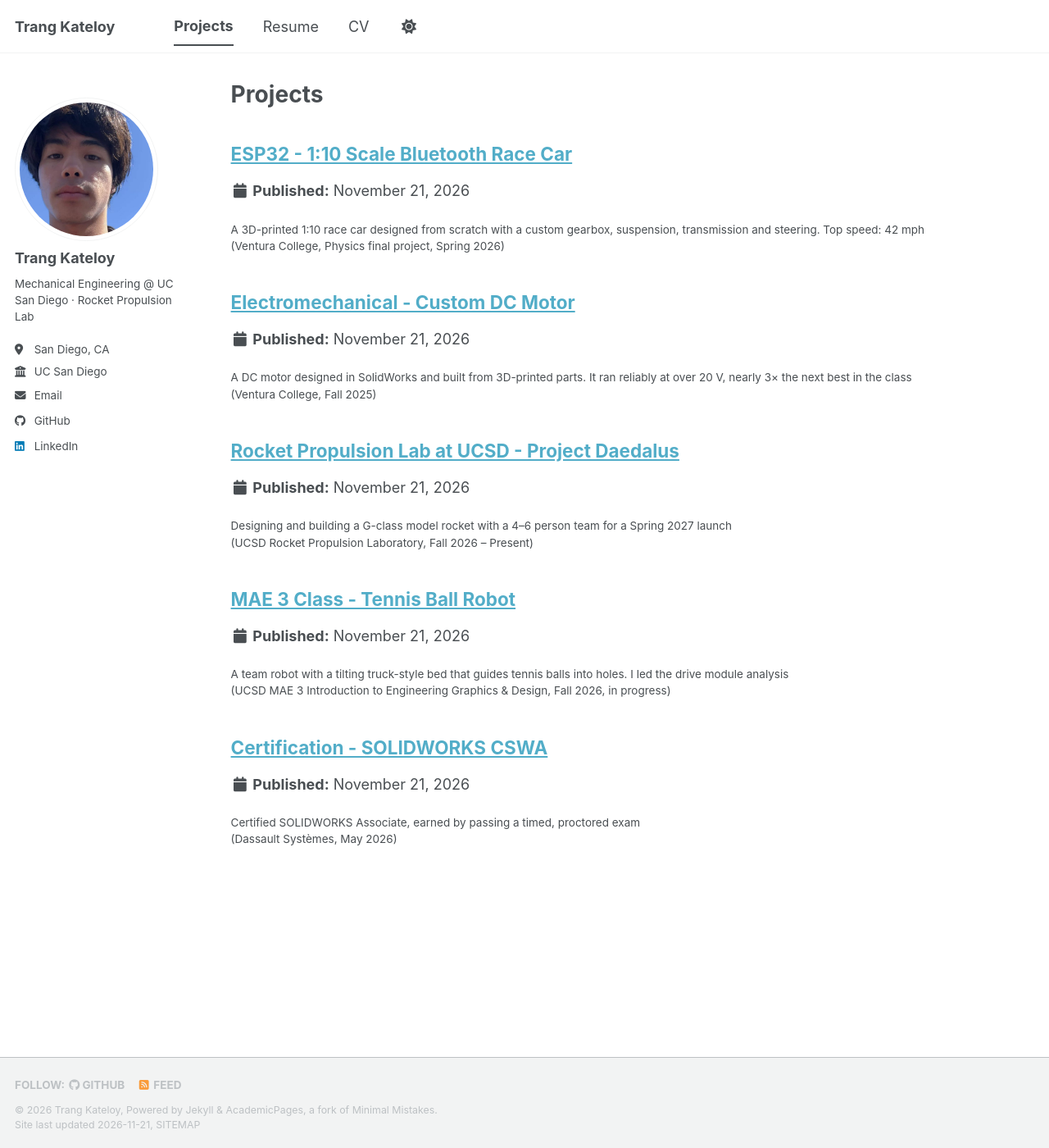
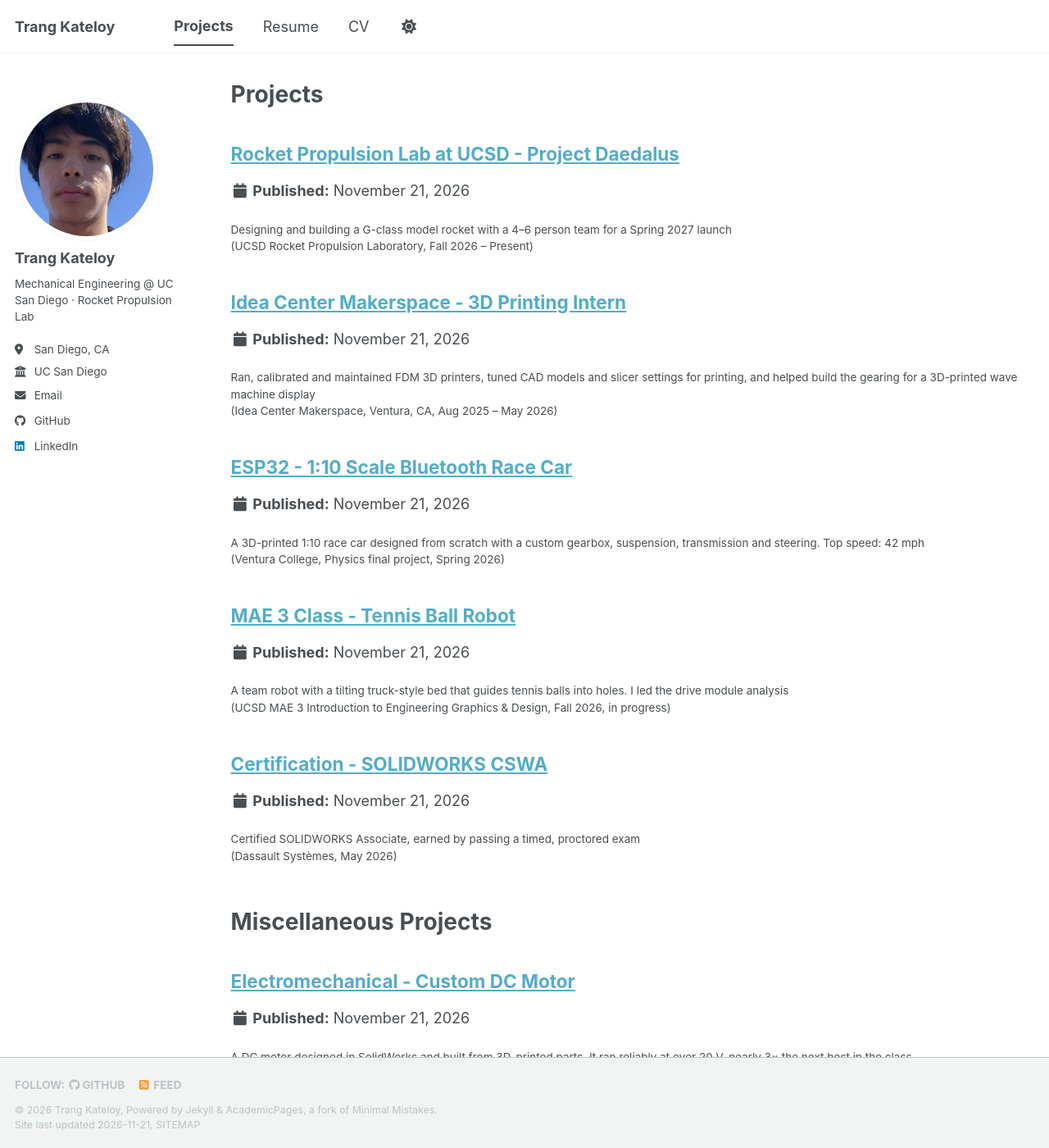
Before and after one commit to tkateloy/tkateloy.github.io, a Jekyll site: the page built from _pages/portfolio.html, in a window 1280 px wide and 1400 px high. Shown: the whole window at 82% size. Built offline with Jekyll 4.4.1, drawn with Linux system fonts in a browser that asks for light colours; a script bundle is joined from its source files by our own code; a style sheet for code colours, icons or effects is not loaded.

Commit message:
Reorder projects, add Idea Center page, add Miscellaneous Projects section
Co-Authored-By: Claude Opus 5.5 <noreply@anthropic.com>
Claude-Session: https://claude.ai/code/session_01QjktX3wbWP8uaMtqN2z6GR

```diff
--- a/_pages/portfolio.html
+++ b/_pages/portfolio.html
@@ -9,5 +9,15 @@ author_profile: true
 
 
 {% for post in site.portfolio %}
+  {% unless post.misc %}
+    {% include archive-single.html %}
+  {% endunless %}
+{% endfor %}
+
+{% assign misc_projects = site.portfolio | where: "misc", true %}
+{% if misc_projects.size > 0 %}
+<h1 class="page__title" style="margin-top: 2em;">Miscellaneous Projects</h1>
+{% for post in misc_projects %}
   {% include archive-single.html %}
 {% endfor %}
+{% endif %}
--- /dev/null
+++ b/_portfolio/2-idea-center-intern.md
@@ -0,0 +1,21 @@
+---
+title: "Idea Center Makerspace - 3D Printing Intern"
+excerpt: "Ran, calibrated and maintained FDM 3D printers, tuned CAD models and slicer settings for printing, and helped build the gearing for a 3D-printed wave machine display <br/> (Idea Center Makerspace, Ventura, CA, Aug 2025 – May 2026)"
+collection: portfolio
+share: false
+comments: false
+---
+
+At the Idea Center Makerspace in Ventura, I worked as a 3D printing intern from August 2025 to May 2026.
+
+Printer Operation & Maintenance
+======
+I ran, calibrated and maintained the makerspace's **FDM 3D printers** so they produced dimensionally accurate prints. When prints failed, I tracked down and fixed both **printer hardware and slicing problems**, making prints better and more reliable.
+
+Designing for 3D Printing
+======
+I tuned CAD models and slicer settings for 3D printing using **Prusa Slicer, SolidWorks and OnShape**. I also worked on the **gearing assembly for the 3D Printed Wave Machine display**.
+
+Mentoring
+======
+I mentored K-12 students through the engineering design and prototyping process and enforced lab safety rules.
```
Also changed, not shown: _portfolio/misc-1-dc-motor.md (renamed from _portfolio/2-dc-motor.md, +1 -0 lines), _portfolio/1-project-daedalus.md (renamed from _portfolio/3-project-daedalus.md), _portfolio/3-race-car.md (renamed from _portfolio/1-race-car.md).
